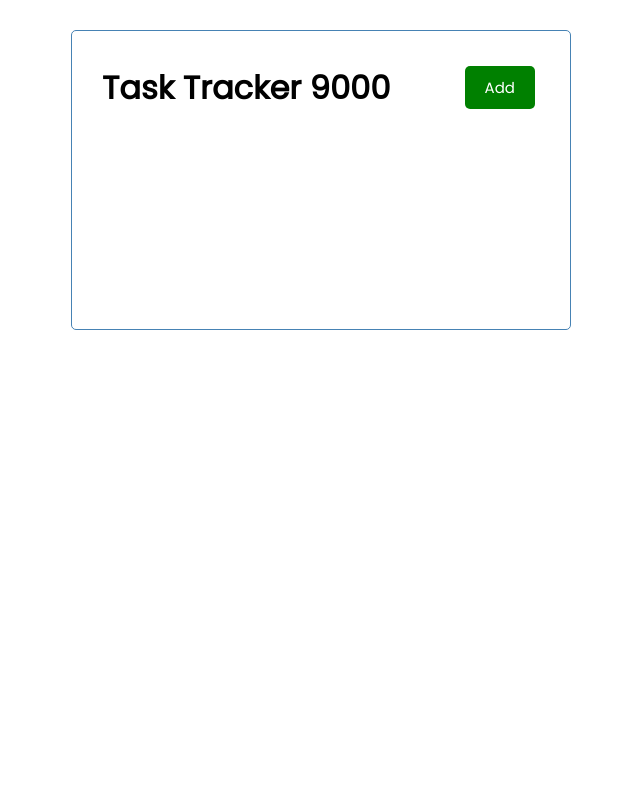
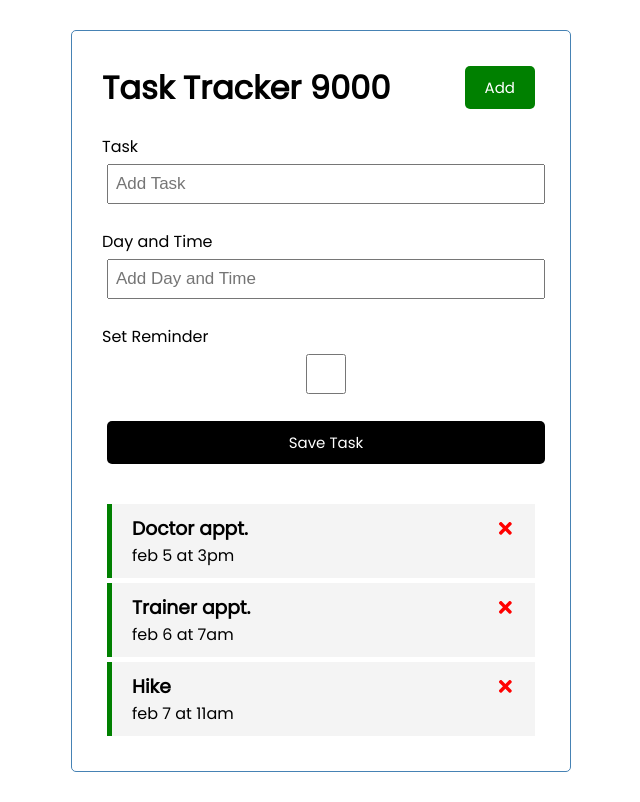
Before and after one commit to md9j/react-task-tracker, a React (Create React App) app: page / in a window 1280 px wide. Shown: the whole page, without its empty margins (319-959 px from the left). Built offline with nearby package versions, Linux system fonts and the light colour scheme.

Commit message:
tasks can be added, reminders applied

```diff
--- a/package.json
+++ b/package.json
@@ -8,7 +8,8 @@
     "@testing-library/user-event": "^13.5.0",
     "react": "^18.2.0",
     "react-dom": "^18.2.0",
-    "react-scripts": "5.0.1",
+    "react-icons": "^4.4.0",
+    "react-scripts": "^5.0.1",
     "web-vitals": "^2.1.4"
   },
   "scripts": {
--- a/src/App.js
+++ b/src/App.js
@@ -1,9 +1,60 @@
+import { useState } from "react";
 import Header from "./components/Header";
+import Tasks from "./components/Tasks";
+import AddTask from "./components/AddTask";
 
 function App() {
+  const [tasks, setTasks] = useState([
+    {
+      id: 1,
+      text: "Doctor appt.",
+      day: "feb 5 at 3pm",
+      reminder: true,
+    },
+    {
+      id: 2,
+      text: "Trainer appt.",
+      day: "feb 6 at 7am",
+      reminder: true,
+    },
+    {
+      id: 3,
+      text: "Hike",
+      day: "feb 7 at 11am",
+      reminder: true,
+    },
+  ]);
+
+  // add task
+  const addTask = (task) => {
+    const id = Math.floor(Math.random() * 10000) + 1;
+    const newTask = { id, ...task };
+    setTasks([...tasks, newTask]);
+  };
+
+  // delete task
+  const deleteTask = (id) => {
+    setTasks(tasks.filter((task) => task.id !== id));
+  };
+
+  // toggle reminder
+  const toggleReminder = (id) => {
+    setTasks(
+      tasks.map((task) =>
+        task.id === id ? { ...task, reminder: !task.reminder } : task
+      )
+    );
+  };
+
   return (
     <div className="container">
       <Header />
+      <AddTask onAdd={addTask} />
+      {tasks.length > 0 ? (
+        <Tasks tasks={tasks} onDelete={deleteTask} onToggle={toggleReminder} />
+      ) : (
+        "No tasks remain"
+      )}
     </div>
   );
 }
--- /dev/null
+++ b/src/components/AddTask.js
@@ -0,0 +1,58 @@
+import { useState } from "react";
+
+const AddTask = ({ onAdd }) => {
+  const [text, setText] = useState("");
+  const [day, setDay] = useState("");
+  const [reminder, setReminder] = useState(false);
+
+  const onSubmit = (e) => {
+    e.preventDefault();
+
+    if (!text) {
+      alert("Please add task");
+      return;
+    }
+
+    onAdd({ text, day, reminder });
+
+    setText("");
+    setDay("");
+    setReminder(false);
+  };
+
+  return (
+    <form className="add-form" onSubmit={onSubmit}>
+      <div className="form-control" >
+        <label>Task</label>
+        <input
+          type="text"
+          placeholder="Add Task"
+          value={text}
+          onChange={(e) => setText(e.target.value)}
+        />
+      </div>
+      <div className="form-control">
+        <label>Day and Time</label>
+        <input
+          type="text"
+          placeholder="Add Day and Time"
+          value={day}
+          onChange={(e) => setDay(e.target.value)}
+        />
+      </div>
+      <div className="form-control" form-control-check>
+        <label>Set Reminder</label>
+        <input
+          type="checkbox"
+          checked={reminder}
+          value={reminder}
+          onChange={(e) => setReminder(e.currentTarget.checked)}
+        />
+      </div>
+
+      <input type="submit" value="Save Task" className="btn btn-block" />
+    </form>
+  );
+};
+
+export default AddTask;
--- /dev/null
+++ b/src/components/Task.js
@@ -0,0 +1,21 @@
+import { FaTimes } from "react-icons/fa";
+
+const Task = ({ task, onDelete, onToggle }) => {
+  return (
+    <div
+      className={`task ${task.reminder ? "reminder" : ""}`}
+      onDoubleClick={() => onToggle(task.id)}
+    >
+      <h3>
+        {task.text}
+        <FaTimes
+          style={{ color: "red", cursor: "pointer" }}
+          onClick={() => onDelete(task.id)}
+        />
+      </h3>
+      <p>{task.day}</p>
+    </div>
+  );
+};
+
+export default Task;
--- /dev/null
+++ b/src/components/Tasks.js
@@ -0,0 +1,14 @@
+import Task from "./Task";
+
+const Tasks = ({ tasks, onDelete, onToggle }) => {
+  return (
+    <>
+      {tasks.map((task) => (
+        <Task key={task.id} task={task}
+        onDelete={onDelete} onToggle={onToggle} />
+      ))}
+    </>
+  );
+};
+
+export default Tasks;
```
Also changed, not shown: 1 other file (tests, documents, lock files or other folders).
